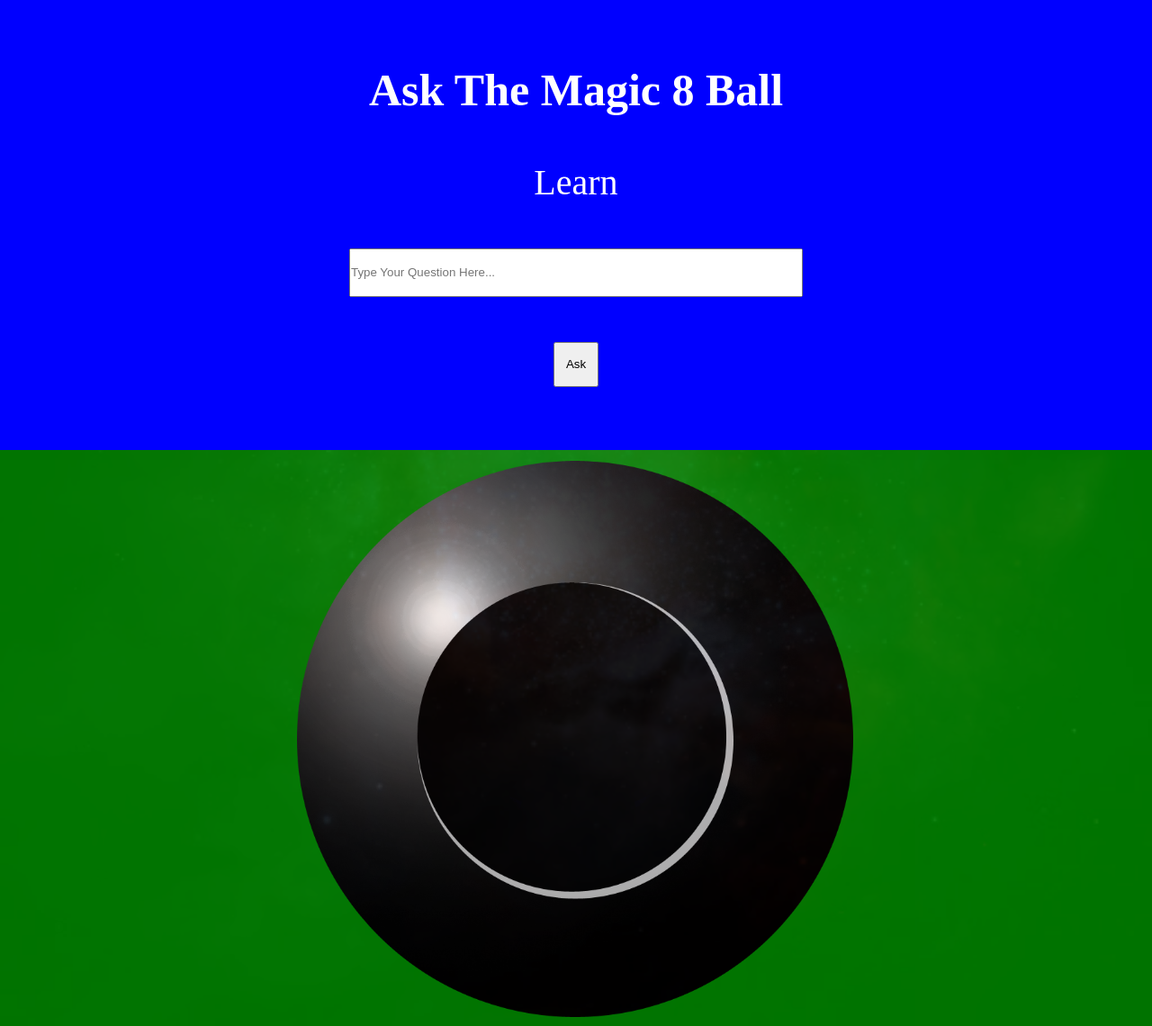
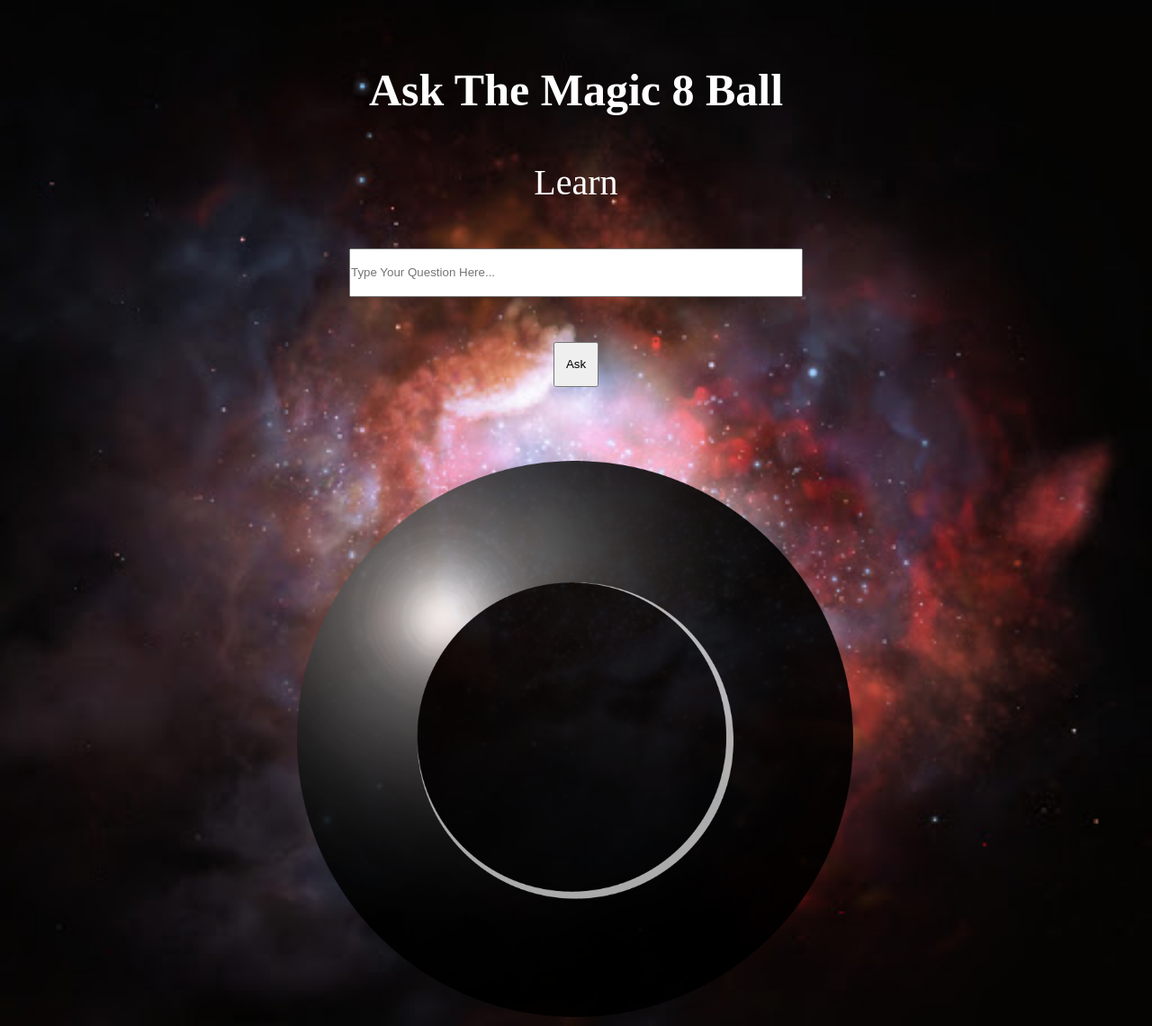
Before and after one commit to aleon510/magic8ball, a plain HTML site: page index.html in a window 1280 px wide. Shown: the whole page at 90% size. Drawn offline with Linux system fonts and the light colour scheme.

Commit message:
background fixed

```diff
--- a/css/styles.css
+++ b/css/styles.css
@@ -18,7 +18,6 @@ body {
   position: relative;
   height: 500px;
   width: 100%;
-  background-color:blue;
   color: white;
   display: flex;
   justify-content: center;
@@ -31,7 +30,6 @@ body {
   height: 100%;
   width: 100%;
   opacity: 0.9;
-  background-color: green;
   display: flex;
   justify-content: center;
 }
```
